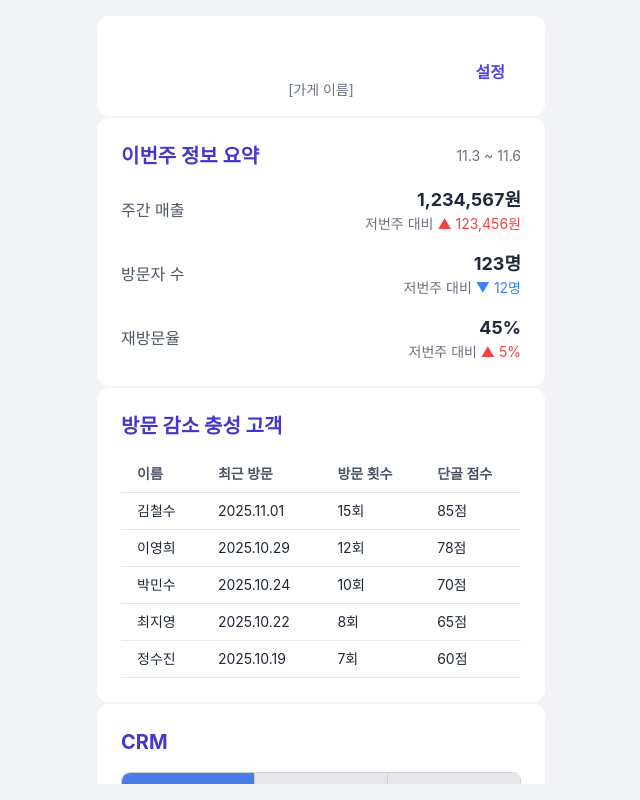
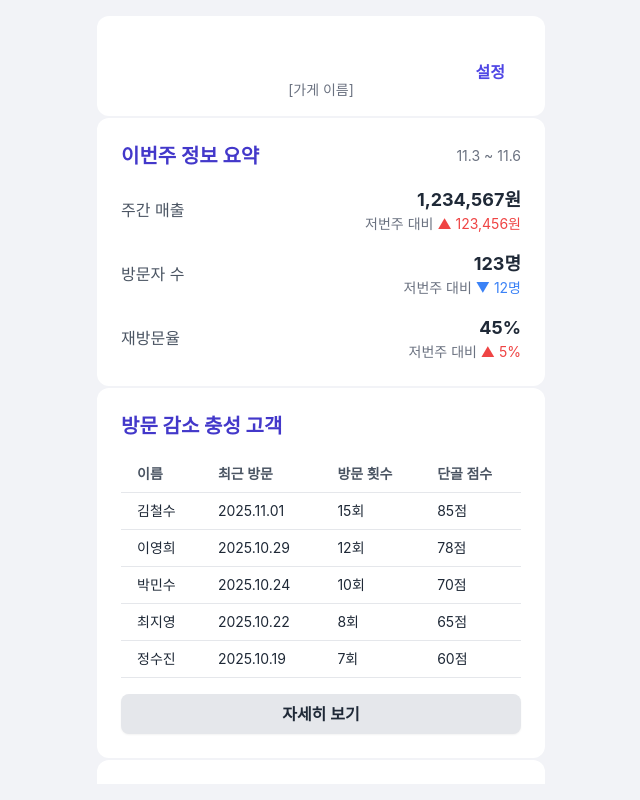
Before and after one commit to seongwon02/moki-campaign, a React (Vite) app in the folder frontend/: page / in a window 1280 px wide. Shown: the whole page, without its empty margins (319-959 px from the left). Built offline with nearby package versions, Linux system fonts and the light colour scheme; no server answers; sample sign-in values are in the browser's storage.

Commit message:
feat(fe): 메인페이지 Section 2, Section 3 자세히 보기 버튼 추가

```diff
--- a/frontend/src/pages/MainDashboard.tsx
+++ b/frontend/src/pages/MainDashboard.tsx
@@ -340,6 +340,10 @@ const MainDashboard: React.FC = () => {
               </tbody>
             </table>
           </div>
+          {/* View Details Button for Section 2 */}
+          <Button variant="secondary" className="w-full mt-4">
+            자세히 보기
+          </Button>
         </div>
 
         {/* Section 3: CRM */}
@@ -414,6 +418,10 @@ const MainDashboard: React.FC = () => {
               </tbody>
             </table>
           </div>
+          {/* View Details Button for Section 3 */}
+          <Button variant="secondary" className="w-full mt-4">
+            자세히 보기
+          </Button>
         </div>
       </div>
       {showSettings && <SettingsPage onClose={() => setShowSettings(false)} />}
```
